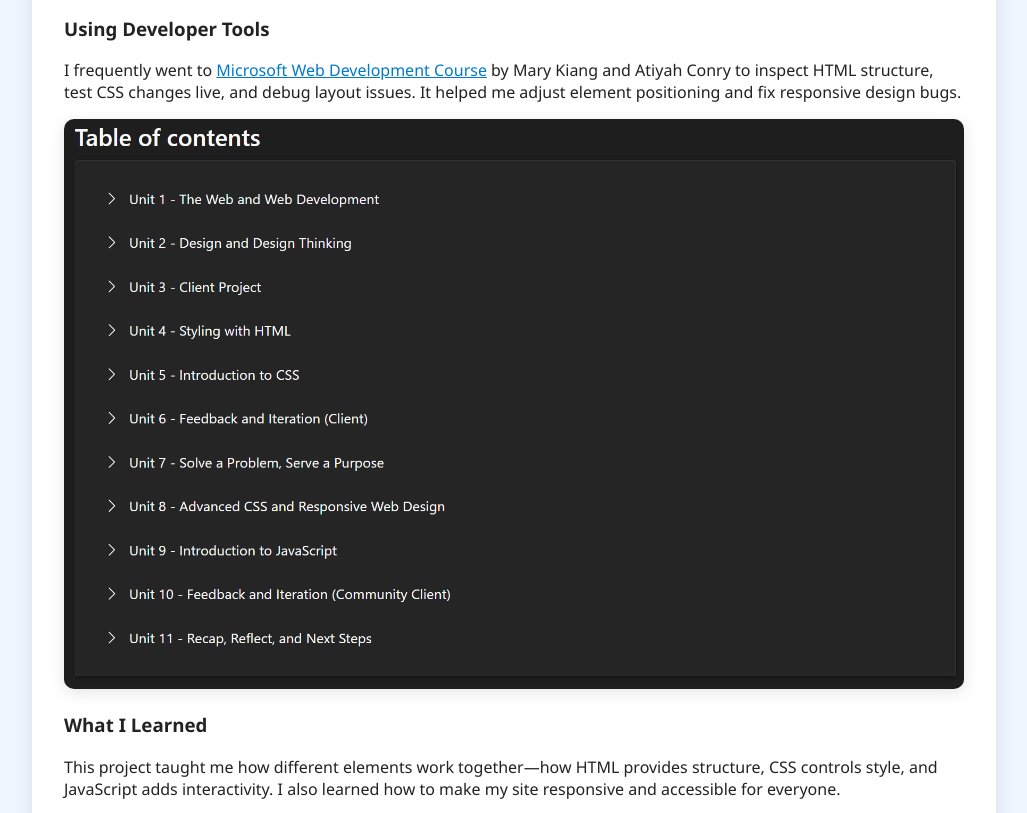
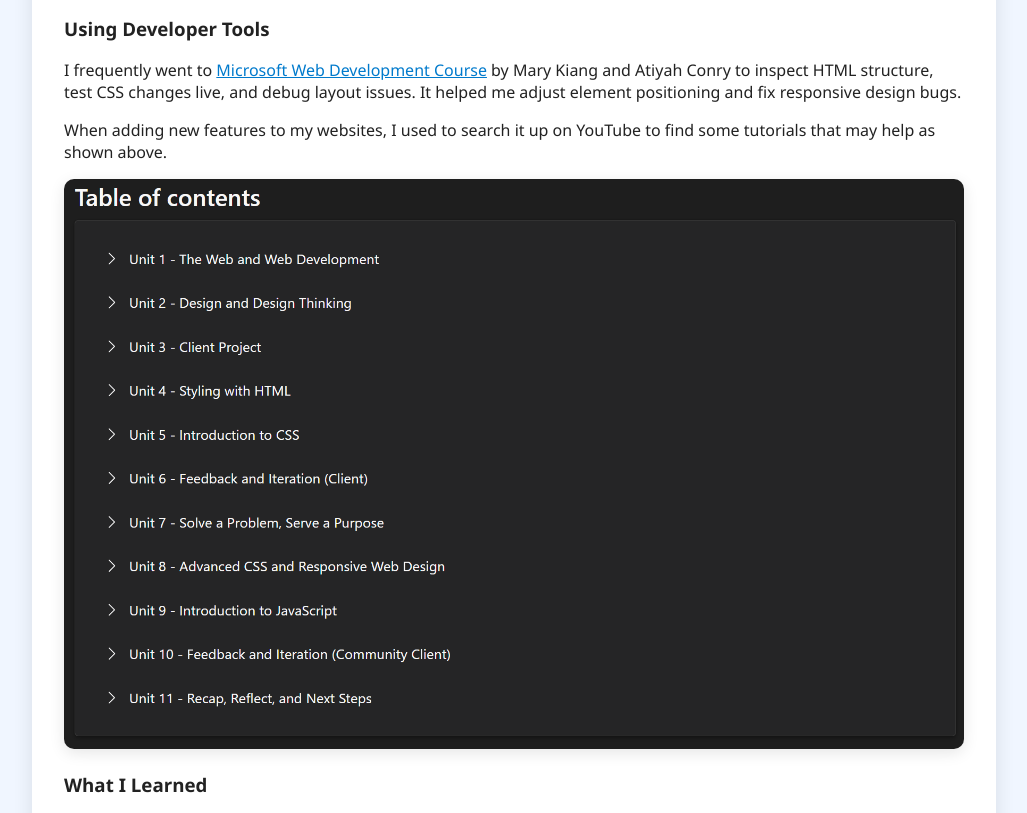
Before and after one commit to spacerideowo/WebDev-Portfolio-Roy-Van-, a plain HTML site: page design.html in a window 1280 px wide. Shown: the part 1604-2417 px from the top of the page, without its empty margins (126-1153 px from the left). Drawn offline with Linux system fonts and the light colour scheme.

Commit message:
minor changes in design.html

```diff
--- a/design.html
+++ b/design.html
@@ -38,7 +38,7 @@
 
     <h3>Using Developer Tools</h3>
     <p>I frequently went to <a href="https://vscodeedu.com/courses/intro-to-web-dev" target="_blank" style="color: #007acc; text-decoration: underline;">Microsoft Web Development Course</a> by Mary Kiang and Atiyah Conry to inspect HTML structure, test CSS changes live, and debug layout issues. It helped me adjust element positioning and fix responsive design bugs.</p>
-
+    <p>When adding new features to my websites, I used to search it up on YouTube to find some tutorials that may help as shown above.</p>
     <img src="images/MS_Course.jpg" alt="Screenshot showing Microsoft Web Development Course" class="project-image">
 
     <h3>What I Learned</h3>
```
